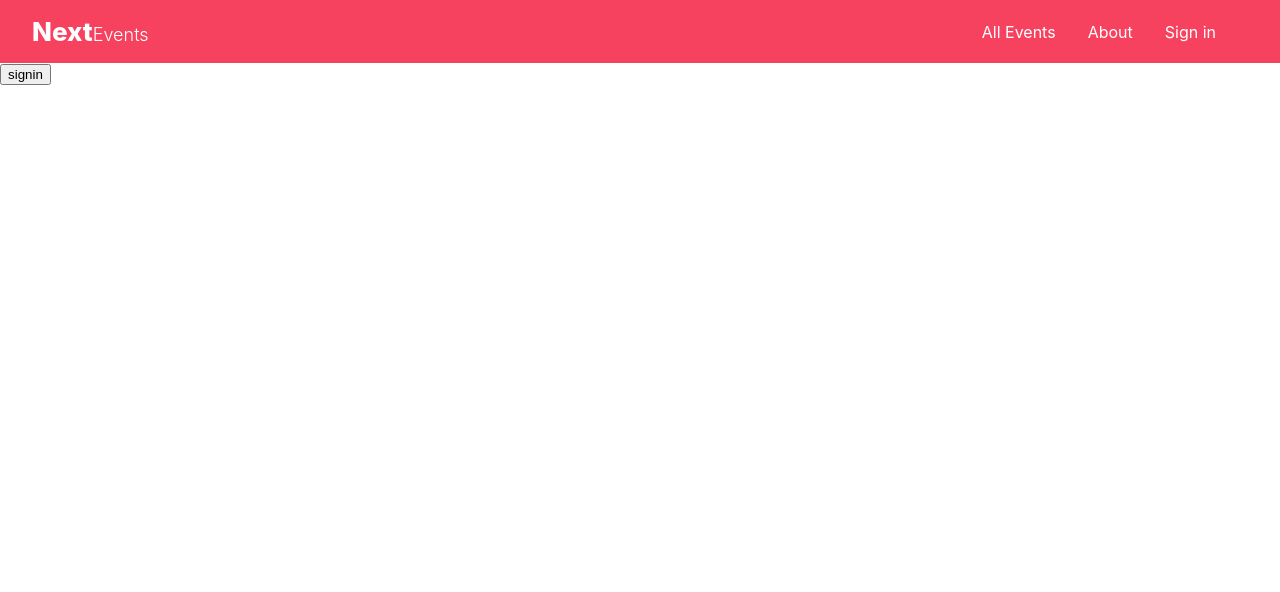
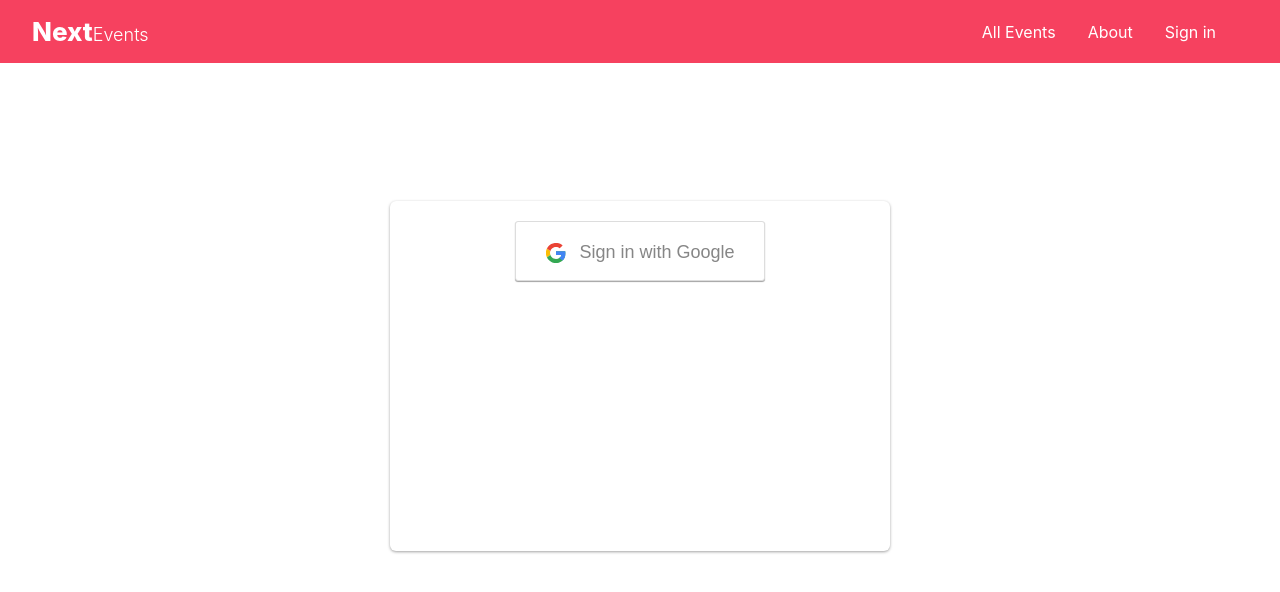
Before and after one commit to sagarhani/nextjs-events-app, a Next.js app: page /signin in a window 1280 px wide. Shown: the top 592 px of the page. Built offline with nearby package versions, Linux system fonts and the light colour scheme; no server answers.

Commit message:
👌🏻 Sign in with Google button

```diff
--- a/pages/signin.js
+++ b/pages/signin.js
@@ -1,6 +1,12 @@
 import { signIn, useSession } from "next-auth/client";
 import { useRouter } from "next/router";
 import { useEffect } from "react";
+import {
+  LoginPageContainer,
+  LoginCard,
+  StyledGoogleLogo,
+  GoogleSignInButton
+} from "../styles/signInStyles";
 
 const SignIn = () => {
   const [session, loading] = useSession();
@@ -12,7 +18,20 @@ const SignIn = () => {
     }
   }, [session]);
 
-  return <button onClick={() => signIn("github")}>signin</button>;
+  return (
+    <LoginPageContainer>
+      <LoginCard>
+        <GoogleSignInButton onClick={() => signIn("google")}>
+          <StyledGoogleLogo
+            src="/assets/images/google-logo.svg"
+            width={22}
+            height={22}
+          />
+          <span>Sign in with Google</span>
+        </GoogleSignInButton>
+      </LoginCard>
+    </LoginPageContainer>
+  );
 };
 
 export default SignIn;
--- /dev/null
+++ b/styles/signInStyles.js
@@ -0,0 +1,56 @@
+import styled from "styled-components";
+import { colors, flexDisplayCenter } from "../components/common/tokens";
+import Image from "next/image";
+
+export const LoginPageContainer = styled.div`
+  ${flexDisplayCenter()};
+  margin-top: 10%;
+`;
+
+export const LoginCard = styled.div`
+  ${flexDisplayCenter()};
+
+  background: white;
+  padding: 1.75em 1.75em 2em;
+  flex-direction: column;
+  margin: 10px 20px;
+  border-radius: 6px;
+  padding: 20px;
+  background-color: #fff;
+  box-shadow: 0 1px 3px 0 ${colors.pageShadow};
+  transition: transform 0.15s ease-in-out;
+  justify-content: space-between;
+  width: 500px;
+  height: 350px;
+`;
+
+export const StyledGoogleLogo = styled(Image)`
+  margin: 20px;
+  border: solid 2px red;
+`;
+
+export const GoogleSignInButton = styled.button`
+  ${flexDisplayCenter()};
+  height: 60px;
+  background-color: #fff;
+  color: #868686;
+  background: #fff;
+  border-radius: 3px;
+  border: 1px solid #ddd;
+  padding-top: 16px;
+  padding-bottom: 13px;
+  font-weight: 400;
+  font-size: 18px;
+  transition: box-shadow 0.5s;
+  box-shadow: 0 1px 1px 0 ${colors.pageShadow};
+  width: 250px;
+
+  > span {
+    margin-left: 12px;
+  }
+
+  :hover {
+    cursor: pointer;
+    box-shadow: 0 2px 1px 0 ${colors.pageShadow};
+  }
+`;
```
Also changed, not shown: public/assets/images/google-logo.svg (added).
